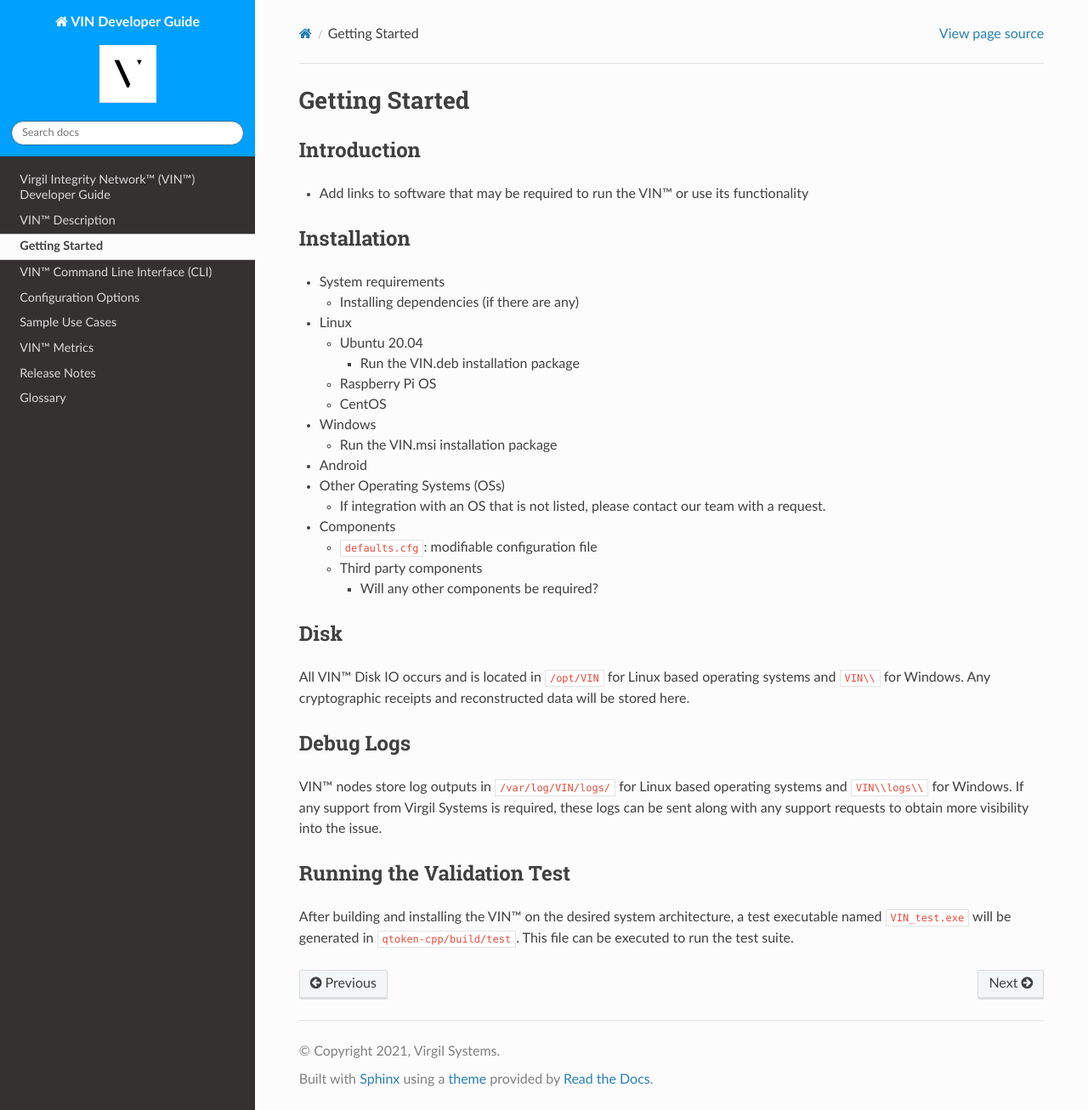
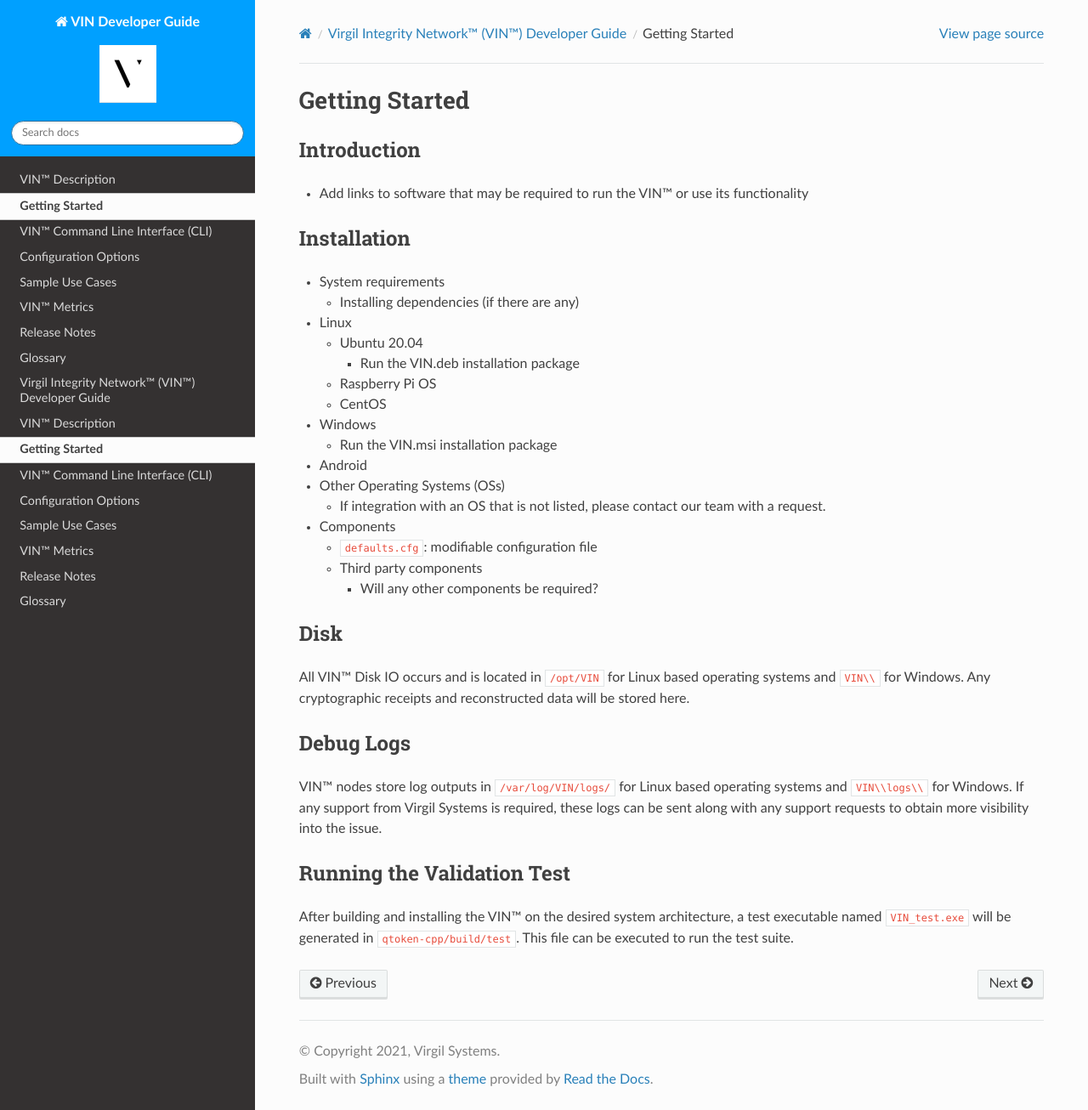
Before and after one commit to Market-Insight-Solutions-LLC/vin-developer-guide, a Sphinx documentation site: the page built from docs/source/getting_started.rst, in a window 1280 px wide and 1306 px high. Shown: the whole window at 85% size. Built offline with Sphinx 7.4.7 and the Read the Docs theme 2.0.0, drawn with Linux system fonts in a browser that asks for light colours; pages that are not in the unit, such as notebooks, are missing from menus.

Commit message:
addeddss

```diff
--- a/docs/source/home.rst
+++ b/docs/source/home.rst
@@ -1,3 +1,19 @@
+
+.. toctree::
+   :hidden:
+   :titlesonly:
+
+   Home <home>
+   vin_description
+   getting_started
+   vin_cli
+   configuration
+   sample_use_cases
+   vin_metrics
+   release_notes
+   glossary
+
+
 Virgil Integrity Network™ (VIN™) Developer Guide
 ======================================================
 
--- a/docs/source/index.rst
+++ b/docs/source/index.rst
@@ -3,8 +3,7 @@
    :hidden:
    :titlesonly:
 
-   Home <index>
-   home
+   Home <home>
    vin_description
    getting_started
    vin_cli
```
